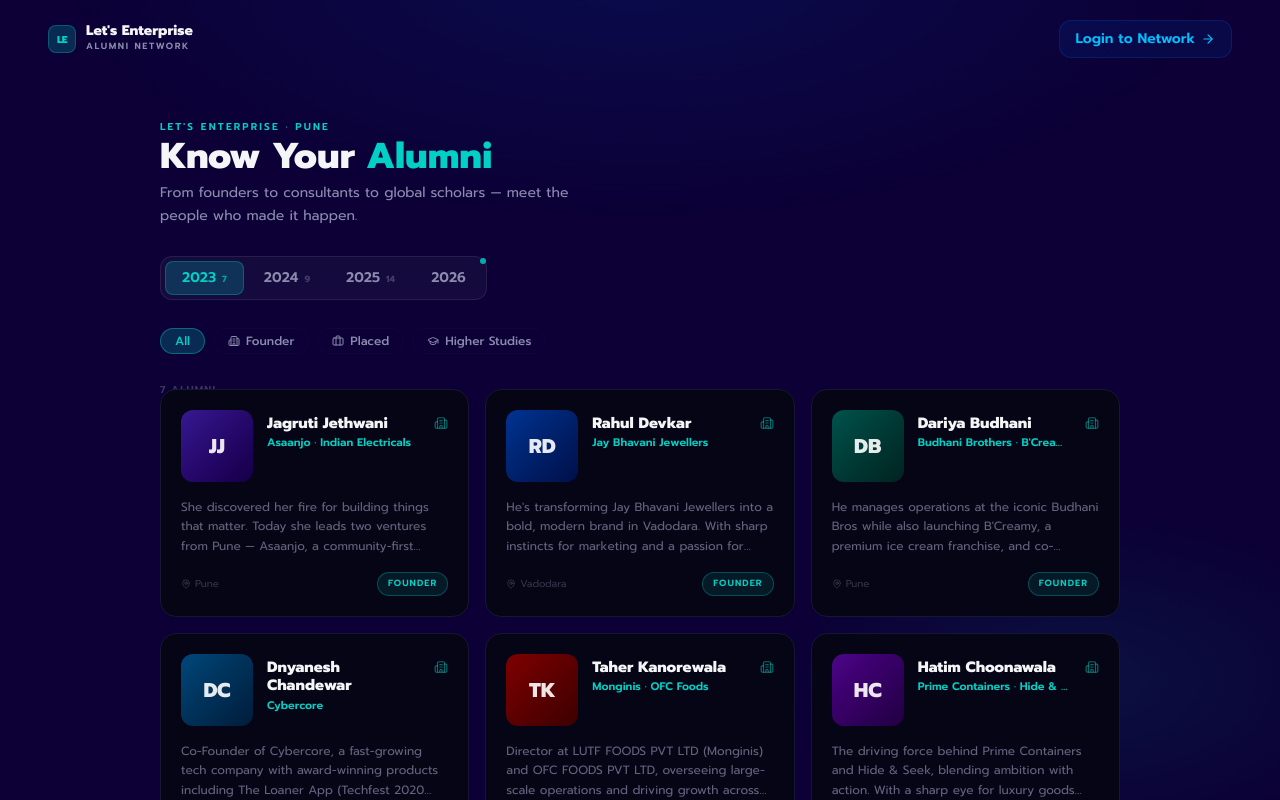
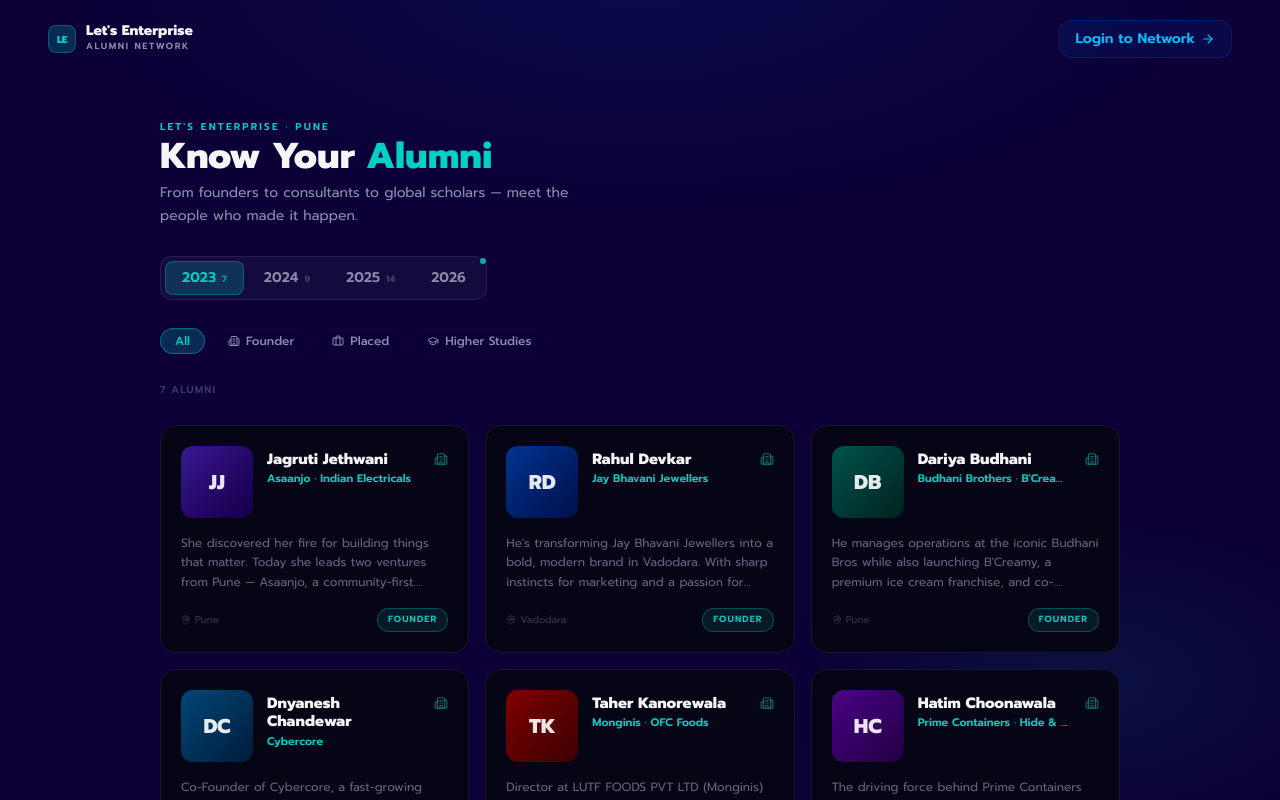
Before and after one commit to jaysahastrabudhe/new-le-alumni-dash, a React (Vite) app: page /alumni in a window 1280 px wide. Shown: the top 800 px of the page. Built offline with nearby package versions, Linux system fonts and the light colour scheme; no server answers; what @trpc/react-query would draw is missing.

Commit message:
fix(alumni): remove -mb-2 causing count label to overlap cards

```diff
--- a/src/routes/alumni.tsx
+++ b/src/routes/alumni.tsx
@@ -301,7 +301,7 @@
               })}
             </div>
 
-            <p className="text-[10px] text-muted-foreground/40 uppercase tracking-[0.12em] font-semibold -mb-2">
+            <p className="text-[10px] text-muted-foreground/40 uppercase tracking-[0.12em] font-semibold">
               {filtered.length} {filtered.length === 1 ? 'alumnus' : 'alumni'}
             </p>
 
```
